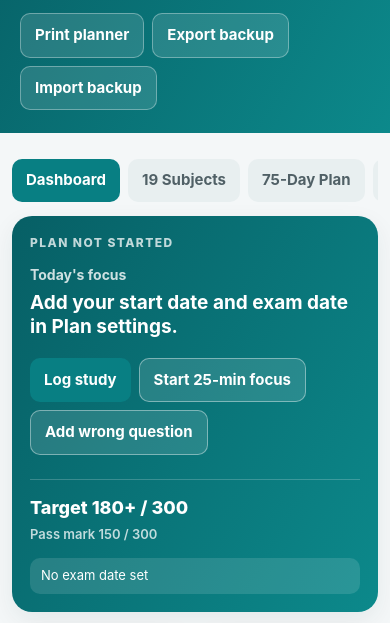
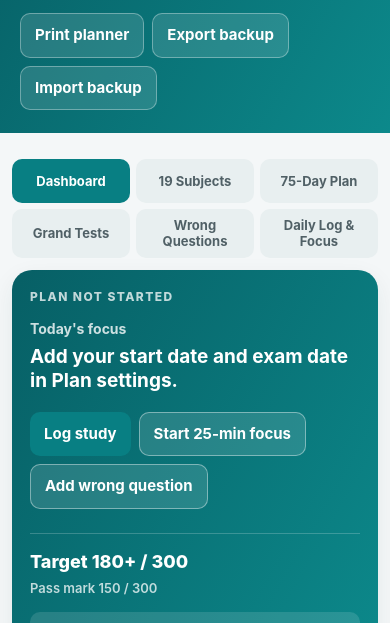
Before and after one commit to whitedevil00703/fmge-75-day-study-planner, a plain HTML site: page index.html in a window 390 px wide. Shown: the part 142-765 px from the top of the page. Drawn offline with Linux system fonts and the light colour scheme.

Commit message:
Wrap tab bar instead of horizontal scrolling; grid layout with 44px targets on mobile

```diff
--- a/assets/styles.css
+++ b/assets/styles.css
@@ -48,9 +48,13 @@ button,.btn{
 
 main{max-width:1180px;margin:22px auto;padding:0 18px 60px}
 
-.tabs{display:flex;gap:8px;overflow:auto;padding:4px 0 14px}
+.tabs{display:flex;flex-wrap:wrap;gap:8px;padding:4px 0 14px}
 .tab{white-space:nowrap;background:#e8eff0;color:#506066}
 .tab.active{background:var(--teal);color:#fff}
+
+@media(min-width:761px) and (max-width:980px){
+  .tab{padding:8px 10px;font-size:13px}
+}
 
 .panel{display:none}
 .panel.active{display:block}
@@ -290,6 +294,8 @@ td input[type=checkbox]{width:18px;height:18px;accent-color:var(--teal)}
   .subject-analysis-grid{grid-template-columns:1fr}
   .analysis-summary{grid-template-columns:repeat(3,1fr)}
   .subject-score-row{grid-template-columns:1fr 64px 64px}
+  .tabs{display:grid;grid-template-columns:repeat(auto-fit,minmax(112px,1fr));gap:6px;padding-bottom:12px}
+  .tab{padding:8px 6px;font-size:13px;line-height:1.25;min-height:44px;display:flex;align-items:center;justify-content:center;text-align:center;white-space:normal}
   .hero-card{grid-template-columns:1fr;padding:18px}
   .hero-side{border-left:0;border-top:1px solid #ffffff33;padding-left:0;padding-top:14px;text-align:left}
   .heatmap{gap:4px}
```
